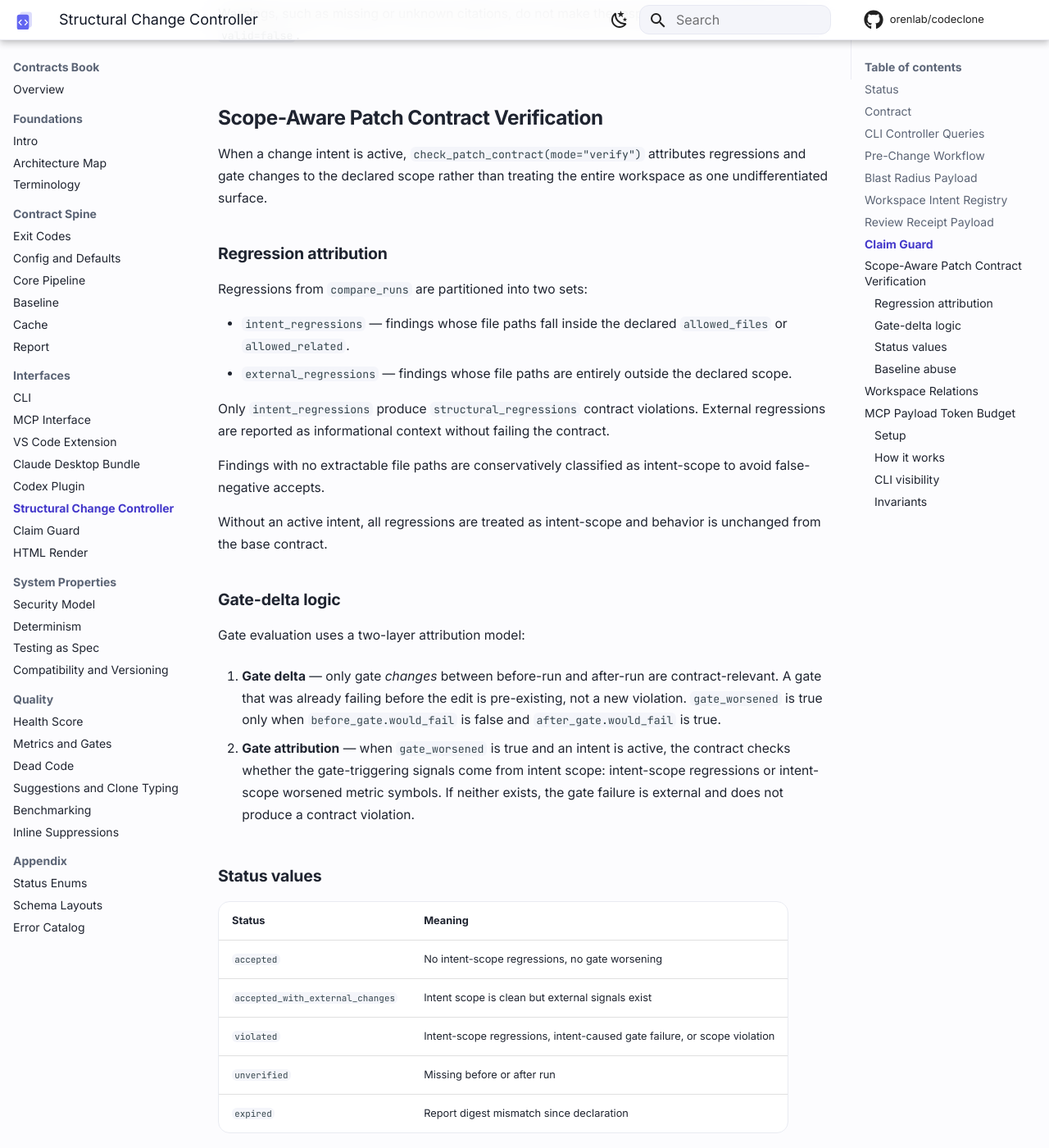
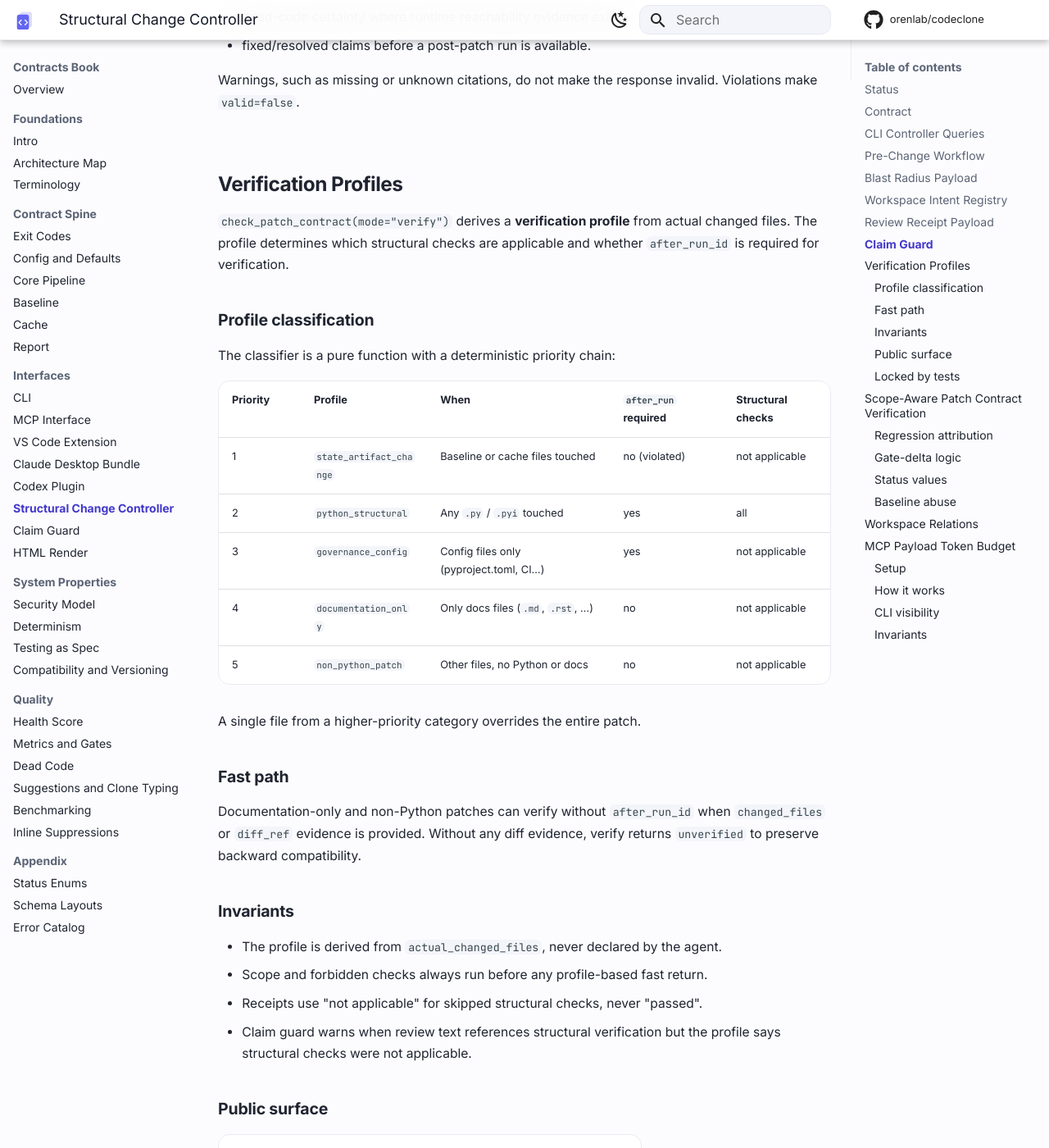
Before and after one commit to orenlab/codeclone, an MkDocs documentation site: the page built from docs/book/24-structural-change-controller.md, in a window 1280 px wide and 1400 px high, scrolled down 5048 px. Shown: the whole window at 82% size. Built offline with MkDocs 1.6.1 and Material for MkDocs 9.7.7, drawn with Linux system fonts in a browser that asks for light colours; comment, search, counter and statistics services are not loaded; some of the changed text lies outside the part shown.

Commit message:
feat(mcp): add verification profile classifier for patch contract
Derive verification depth from actual changed files instead of
requiring full structural runs for every patch. Documentation-only
and non-Python patches verify without after_run_id when diff evidence
is provided; Python source and governance config still require full
structural verification.

New module _verification_profile.py: pure classifier with priority
chain (state artifact > Python > governance > docs > fallback),
deterministic CheckMatrix, expanded documentation patterns for
real-world repos. Receipt includes verification_profile section with
"not applicable" verdict for skipped structural checks. Claim Guard
warns when review text references structural verification on a
non-structural profile. CLAUDE.md and agent skills updated with
profile table and rules.

```diff
--- a/docs/book/24-structural-change-controller.md
+++ b/docs/book/24-structural-change-controller.md
@@ -22,6 +22,7 @@ queries:
 | Claim guard                 | Live in `2.1.0a1` | MCP `validate_review_claims`                     |
 | Scope-aware verification    | Live in `2.1.0a1` | MCP `check_patch_contract`                       |
 | Workspace relations         | Live in `2.1.0a1` | MCP `manage_change_intent`                       |
+| Verification profiles       | Live in `2.1.0a1` | MCP `check_patch_contract`                       |
 | MCP payload token budget    | Live in `2.1.0a1` | Audit trail, CLI `--audit`, `--session-stats`    |
 
 ## Contract
@@ -169,6 +170,8 @@ baselines, cache, reports, or repository state.
 The receipt includes:
 
 - report provenance: digest, schema version, baseline trust state, run id, root
+- verification profile: profile classification, reason, applicable/not-applicable
+  checks, limitations
 - scope: optional change intent, declared files, changed files, unexpected files
 - blast radius summary: level, direct dependent count, clone cohort count,
   do-not-touch count
@@ -200,6 +203,55 @@ The guard checks for deterministic overclaims:
 
 Warnings, such as missing or unknown citations, do not make the response
 invalid. Violations make `valid=false`.
+
+## Verification Profiles
+
+`check_patch_contract(mode="verify")` derives a **verification profile** from
+actual changed files. The profile determines which structural checks are
+applicable and whether `after_run_id` is required for verification.
+
+### Profile classification
+
+The classifier is a pure function with a deterministic priority chain:
+
+| Priority | Profile                | When                                    | `after_run` required | Structural checks |
+|----------|------------------------|-----------------------------------------|----------------------|-------------------|
+| 1        | `state_artifact_change`| Baseline or cache files touched         | no (violated)        | not applicable    |
+| 2        | `python_structural`    | Any `.py` / `.pyi` touched              | yes                  | all               |
+| 3        | `governance_config`    | Config files only (pyproject.toml, CI…) | yes                  | not applicable    |
+| 4        | `documentation_only`   | Only docs files (`.md`, `.rst`, …)      | no                   | not applicable    |
+| 5        | `non_python_patch`     | Other files, no Python or docs          | no                   | not applicable    |
+
+A single file from a higher-priority category overrides the entire patch.
+
+### Fast path
+
+Documentation-only and non-Python patches can verify without `after_run_id`
+when `changed_files` or `diff_ref` evidence is provided. Without any diff
+evidence, verify returns `unverified` to preserve backward compatibility.
+
+### Invariants
+
+- The profile is derived from `actual_changed_files`, never declared by the
+  agent.
+- Scope and forbidden checks always run before any profile-based fast return.
+- Receipts use "not applicable" for skipped structural checks, never "passed".
+- Claim guard warns when review text references structural verification but
+  the profile says structural checks were not applicable.
+
+### Public surface
+
+| Artifact              | Path                                                              |
+|-----------------------|-------------------------------------------------------------------|
+| Classifier module     | `codeclone/surfaces/mcp/_verification_profile.py`                 |
+| Enum                  | `VerificationProfile`                                             |
+| Classifier            | `classify_patch(changed_files) → ClassificationResult`            |
+| Check matrix          | `check_matrix(profile) → CheckMatrix`                             |
+
+### Locked by tests
+
+- `tests/test_verification_profile.py`
+- `tests/test_mcp_service.py`
 
 ## Scope-Aware Patch Contract Verification
 
```
Also changed, not shown: CHANGELOG.md (+8 -0 lines), docs/book/28-claim-guard.md (+10 -1 lines), docs/book/appendix/a-status-enums.md (+1 -0 lines), docs/mcp.md (+75 -87 lines), 1 other file.
